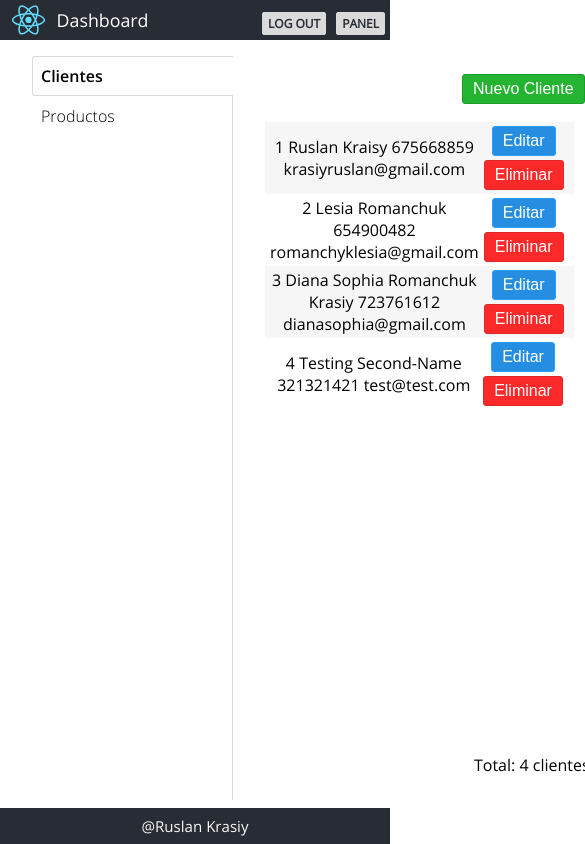
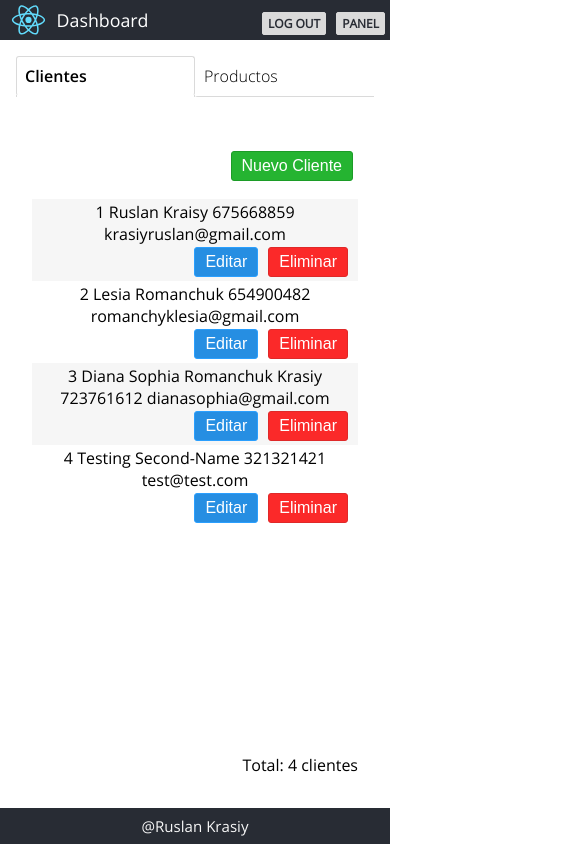
Before and after one commit to rkrasiy/rk_practica, a React app: page /dashboard in a window 390 px wide. Shown: the top 844 px of the page, 585 px wide, since content can reach past the window. Built offline with nearby package versions, Linux system fonts and the light colour scheme; data requests are answered from the project's data file.

Commit message:
css responsive

```diff
--- a/src/components/Client/Client.css
+++ b/src/components/Client/Client.css
@@ -4,3 +4,23 @@
   align-items: center;
   padding: 2px 5px;
 }
+
+@media screen and (min-width: 769px) {
+  .Client {
+    flex-direction: row;
+  }
+}
+@media screen and (max-width: 768px) {
+  .Client {
+    flex-direction: column;
+  }
+  .client-view {
+    display: flex;
+    justify-content: flex-start;
+    width: 100%;
+  }
+  .controls {
+    width: 100%;
+    text-align: right;
+  }
+}
--- a/src/components/Menu/Menu.css
+++ b/src/components/Menu/Menu.css
@@ -1,9 +1,6 @@
 .Menu {
   width: 200px;
-  border-right: 1px solid #dadada;
-  padding: 0 0 .5em 1em;
   display: flex;
-  flex-direction: column;
   align-items: baseline;
   height: 100%;
 }
@@ -16,27 +13,66 @@
   border: 1px solid #fff;
   border-right: 1px solid white;
   border-radius: 3px;
-  border-bottom-right-radius: 0;
-  border-top-right-radius: 0;
   cursor: pointer;
   font-family: OpenSansLight;
 }
 .Menu .active.item{
   border-color:#dadada;
-  border-right-color:white;
-
   font-family: OpenSansSemiBold;
 }
 .Menu .active.item:after {
   content: "";
   position: absolute;
-  top: -1px;
-  bottom: -1px;
-  right: -2px;
-  width: 3px;
   background: #ffffff;
   display: block;
   z-index: 22;
-  border-bottom: 1px solid #dadada;
-  border-top: 1px solid #dadada;
 }
+@media screen and (min-width: 769px) {
+  .Menu {
+    width: 200px;
+    border-right: 1px solid #dadada;
+    padding: 0 0 .5em 1em;
+    flex-direction: column;
+  }
+  .Menu > .item {
+    border-bottom-right-radius: 0;
+    border-top-right-radius: 0;
+  }
+  .Menu .active.item:after {
+    top: -1px;
+    bottom: -1px;
+    right: -2px;
+    width: 3px;
+    z-index: 22;
+    border-bottom: 1px solid #dadada;
+    border-top: 1px solid #dadada;
+  }
+  .Menu .item.active {
+    border-right-color:white;
+  }
+}
+@media screen and (max-width: 768px) {
+  .Menu {
+    width: 100%;
+    padding: 0;
+    flex-direction: row;
+    border-bottom: 1px solid #dadada;
+  }
+  .Menu .item {
+    border-bottom: 1px solid #fff;
+    border-bottom-color: #fff;
+  }
+  .Menu .active.item:after {
+    bottom: -2px;
+    left: -1px;
+    right: -1px;
+    width: auto;
+    height: 2px;
+    border-left: 1px solid #dadada;
+    box-shadow: 0px 1px 2px 1px #ffffff;
+    border-right: 1px solid #dadada;
+  }
+  .Menu .item.active {
+    border-bottom-color: #fff;
+  }
+}
--- a/src/containers/App.css
+++ b/src/containers/App.css
@@ -25,7 +25,6 @@ main {
   width: 100%;
 }
 .list-items{
-  padding: 1em;
   max-height: 70vh;
   overflow: auto;
 }
@@ -65,3 +64,13 @@ form{
   border-radius: .3rem;
   box-shadow: 1px 0 9px rgba(112,112,112, .2);
 }
+@media screen and (min-width: 769px) {
+  .list-items{
+    padding: 1em;
+  }
+}
+@media screen and (max-width: 768px) {
+  .list-items {
+    padding: 1em 0;
+  }
+}
--- a/src/containers/Clients/Clients.js
+++ b/src/containers/Clients/Clients.js
@@ -121,8 +121,8 @@ class Clients extends Component {
   };
 
   closeModalHandler = () => {
-    const updateControls = form.clearInputs(this.state.controls)
-    this.setState({ openModal: false});
+    const updatedControls = form.clearInputs(this.state.controls)
+    this.setState({ openModal: false, controls: updatedControls});
   }
 
   inputHandler = (event, controlName) => {
--- a/src/containers/Content/Content.css
+++ b/src/containers/Content/Content.css
@@ -17,3 +17,15 @@
     align-content: space-between;
     height: 100%;
 }
+@media screen and (min-width: 769px) {
+  aside {width: auto;height: auto;}
+}
+@media screen and (max-width: 768px) {
+  aside {width: 100%;height: min-content;}
+  .Content {
+    flex-wrap: wrap;
+  }
+  .Content section{
+    min-height: 70vh;
+  }
+}
--- a/src/index.css
+++ b/src/index.css
@@ -30,3 +30,10 @@ html, body, #root{
   height: 100%;
   box-sizing: border-box;
 }
+@media screen and (-webkit-min-device-pixel-ratio:0) {
+  select,
+  textarea,
+  input {
+    font-size: 16px;
+  }
+}
```
Also changed, not shown: 1 other file (tests, documents, lock files or other folders).
